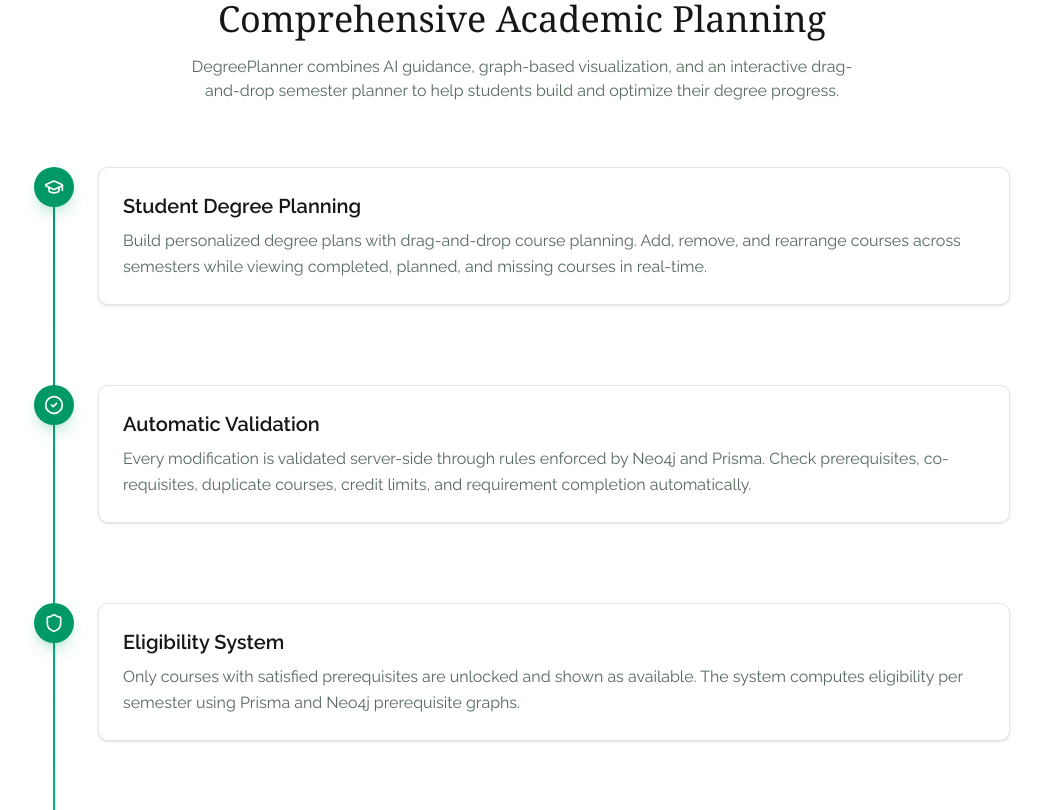
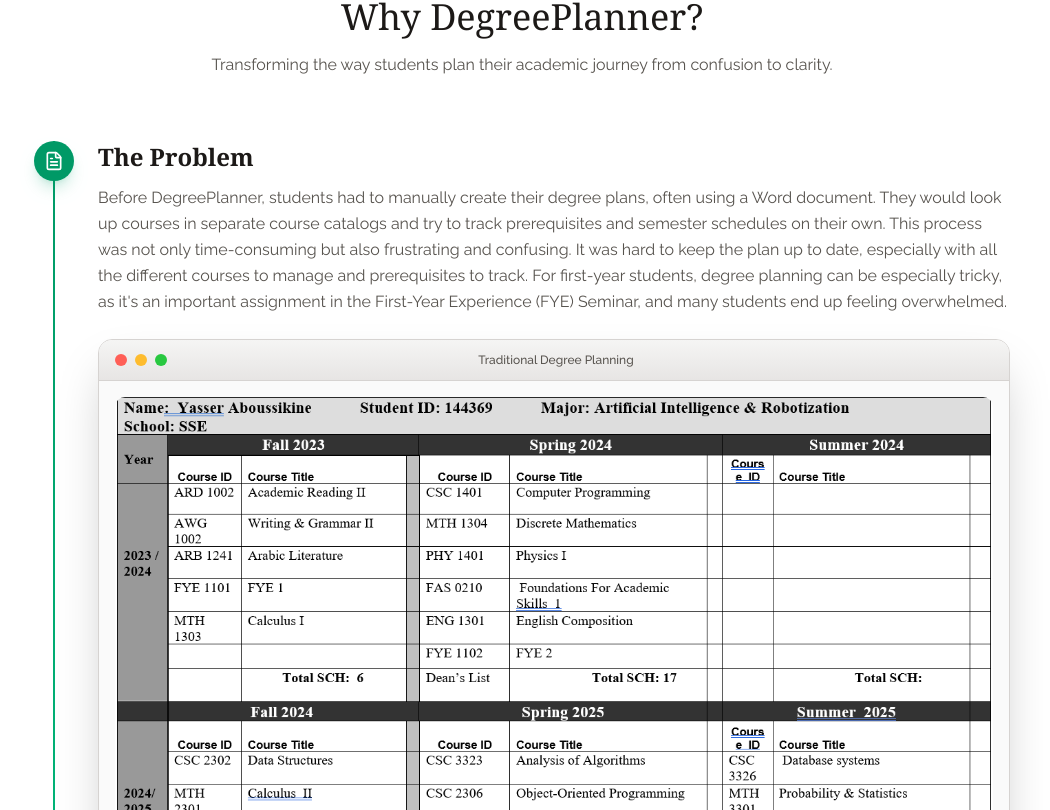
Before and after one commit to Yasser1Aboussikine/DegreePlanner-new, a React (Vite) app in the folder web/: page /home in a window 1280 px wide. Shown: the part 1750-2560 px from the top of the page, without its empty margins (118-1168 px from the left). Built offline with nearby package versions, Linux system fonts and the light colour scheme.

Commit message:
feat: add MotivationSection component to showcase the problem and solution of DegreePlanner

```diff
--- a/web/src/components/RoleBasedRedirect.tsx
+++ b/web/src/components/RoleBasedRedirect.tsx
@@ -5,7 +5,7 @@
   const user = useAppSelector((state) => state.auth.user);
 
   if (!user) {
-    return <Navigate to="/signin" replace />;
+    return <Navigate to="/home" replace />;
   }
 
   switch (user.role) {
@@ -20,6 +20,6 @@
     case "MENTOR":
       return <Navigate to="/mentor/dashboard" replace />;
     default:
-      return <Navigate to="/signin" replace />;
+      return <Navigate to="/home" replace />;
   }
 };
--- a/web/src/features/LandingPage/components/Footer.tsx
+++ b/web/src/features/LandingPage/components/Footer.tsx
@@ -1,8 +1,63 @@
+import { useNavigate } from 'react-router-dom';
+
 export default function Footer() {
+    const navigate = useNavigate();
+
     return (
-        <footer className="mt-40 border-t border-[#E7E5E4] py-12 text-center">
-            <p className="font-serif text-[#1c1917]">DegreePlanner</p>
-            <p className="mt-2 text-xs text-[#a8a29e]">Crafted for AUI Students</p>
+        <footer className="relative z-10 bg-gradient-to-b from-emerald-600 to-emerald-700 text-white">
+            <div className="mx-auto max-w-6xl px-6 py-12">
+                <div className="grid grid-cols-1 md:grid-cols-3 gap-8">
+                    <div>
+                        <h3 className="text-xl font-serif font-bold mb-4">
+                            DegreePlanner<span className="text-emerald-200">.</span>
+                        </h3>
+                        <p className="text-emerald-100 text-sm leading-relaxed">
+                            An elegant intersection of graph theory and academic planning.
+                            Build your degree with precision and foresight.
+                        </p>
+                    </div>
+
+                    <div>
+                        <h4 className="text-sm font-semibold uppercase tracking-wider mb-4 text-emerald-100">
+                            Quick Links
+                        </h4>
+                        <ul className="space-y-2">
+                            <li>
+                                <button
+                                    onClick={() => navigate('/signin')}
+                                    className="text-white hover:text-emerald-200 transition-colors text-sm"
+                                >
+                                    Sign In
+                                </button>
+                            </li>
+                            <li>
+                                <button
+                                    onClick={() => navigate('/signup')}
+                                    className="text-white hover:text-emerald-200 transition-colors text-sm"
+                                >
+                                    Sign Up
+                                </button>
+                            </li>
+                        </ul>
+                    </div>
+
+                    <div>
+                        <h4 className="text-sm font-semibold uppercase tracking-wider mb-4 text-emerald-100">
+                            Contact
+                        </h4>
+                        <p className="text-emerald-100 text-sm">
+                            Al Akhawayn University<br />
+                            Ifrane, Morocco
+                        </p>
+                    </div>
+                </div>
+
+                <div className="mt-8 pt-8 border-t border-emerald-500">
+                    <p className="text-center text-emerald-100 text-sm">
+                        © {new Date().getFullYear()} DegreePlanner. All rights reserved.
+                    </p>
+                </div>
+            </div>
         </footer>
     );
 }
--- a/web/src/features/LandingPage/components/HeroSection.tsx
+++ b/web/src/features/LandingPage/components/HeroSection.tsx
@@ -26,14 +26,14 @@
 
                 <div className="mt-12 flex flex-wrap gap-4">
                     <button
-                        onClick={() => navigate('/sign-up')}
+                        onClick={() => navigate('/signup')}
                         className="px-8 py-3 rounded-full font-medium transition-all duration-300 active:scale-95 text-sm tracking-wide bg-[#1c1917] text-[#FAFAF9] hover:bg-emerald-700 shadow-lg shadow-stone-200"
                     >
                         Start Planning
                     </button>
-                    <button className="px-8 py-3 rounded-full font-medium transition-all duration-300 active:scale-95 text-sm tracking-wide border border-[#d6d3d1] text-[#44403c] hover:bg-[#FAFAF9] hover:border-emerald-700">
+                    {/* <button className="px-8 py-3 rounded-full font-medium transition-all duration-300 active:scale-95 text-sm tracking-wide border border-[#d6d3d1] text-[#44403c] hover:bg-[#FAFAF9] hover:border-emerald-700">
                         Explore Catalog
-                    </button>
+                    </button> */}
                 </div>
             </motion.div>
         </main>
--- /dev/null
+++ b/web/src/features/LandingPage/components/MotivationSection.tsx
@@ -0,0 +1,110 @@
+import { motion } from 'framer-motion';
+import { FileText, Network } from 'lucide-react';
+
+const MacOSWindow = ({ children, title }: { children: React.ReactNode; title: string }) => {
+    return (
+        <div className="rounded-xl border border-[#d6d3d1] bg-white shadow-2xl overflow-hidden">
+            <div className="flex items-center gap-2 px-4 py-3 bg-gradient-to-b from-[#f5f5f4] to-[#e7e5e4] border-b border-[#d6d3d1]">
+                <div className="flex gap-2">
+                    <div className="h-3 w-3 rounded-full bg-[#ff5f57]" />
+                    <div className="h-3 w-3 rounded-full bg-[#febc2e]" />
+                    <div className="h-3 w-3 rounded-full bg-[#28c840]" />
+                </div>
+                <p className="flex-1 text-center text-xs text-[#57534e] font-medium pr-14">
+                    {title}
+                </p>
+            </div>
+            {children}
+        </div>
+    );
+};
+
+export default function MotivationSection() {
+    const motivationItems = [
+        {
+            title: 'The Problem',
+            description: 'Before DegreePlanner, students had to manually create their degree plans, often using a Word document. They would look up courses in separate course catalogs and try to track prerequisites and semester schedules on their own. This process was not only time-consuming but also frustrating and confusing. It was hard to keep the plan up to date, especially with all the different courses to manage and prerequisites to track. For first-year students, degree planning can be especially tricky, as it\'s an important assignment in the First-Year Experience (FYE) Seminar, and many students end up feeling overwhelmed.',
+            icon: <FileText className="h-5 w-5 text-white" />,
+            image: '/assets/degreeplan_pic.png',
+            imageTitle: 'Traditional Degree Planning'
+        },
+        {
+            title: 'The Solution',
+            description: 'DegreePlanner solves these problems by providing a streamlined, organized way to plan and track your degree, making the process smoother, faster, and much more reliable. Built with a modern architecture combining Neo4j graph database for prerequisite tracking, PostgreSQL for data management, and React with TypeScript for a seamless user experience, the platform offers real-time validation, AI-powered guidance, and interactive visualizations.',
+            icon: <Network className="h-5 w-5 text-white" />,
+            image: '/assets/architecture_diagram.png',
+            imageTitle: 'DegreePlanner Architecture'
+        }
+    ];
+
+    return (
+        <section id="motivation" className="relative z-10 mx-auto max-w-5xl px-6 pt-20 pb-0">
+            <motion.div
+                initial={{ opacity: 0, y: 40 }}
+                whileInView={{ opacity: 1, y: 0 }}
+                transition={{ duration: 0.8 }}
+                viewport={{ once: true }}
+                className="text-center mb-16"
+            >
+                <p className="text-xs tracking-widest text-[#57534e] mb-3 uppercase">
+                    Our Story
+                </p>
+                <h2 className="font-serif text-3xl lg:text-4xl font-medium mb-4 text-[#1c1917]">
+                    Why DegreePlanner?
+                </h2>
+                <p className="text-[#57534e] max-w-2xl mx-auto">
+                    Transforming the way students plan their academic journey from confusion to clarity.
+                </p>
+            </motion.div>
+
+            <div className="relative pb-0 mb-0">
+                <div className="absolute left-[19px] top-0 h-[calc(100%+12rem)] w-0.5 bg-gradient-to-b from-emerald-600 via-emerald-500 to-emerald-600"></div>
+
+                <div className="space-y-16">
+                    {motivationItems.map((item, index) => (
+                        <motion.div
+                            key={index}
+                            initial={{ opacity: 0, x: -50 }}
+                            whileInView={{ opacity: 1, x: 0 }}
+                            transition={{ duration: 0.5, delay: index * 0.2 }}
+                            viewport={{ once: true }}
+                            className="relative flex gap-6 items-start"
+                        >
+                            <div className="relative z-10 flex h-10 w-10 items-center justify-center rounded-full bg-emerald-600 shadow-lg shadow-emerald-600/20">
+                                {item.icon}
+                            </div>
+
+                            <div className="flex-1 pb-8">
+                                <motion.div
+                                    whileHover={{ x: 10 }}
+                                    transition={{ type: "spring", stiffness: 300 }}
+                                    className="space-y-6"
+                                >
+                                    <div>
+                                        <h3 className="text-2xl font-serif font-semibold text-[#1c1917] mb-3">
+                                            {item.title}
+                                        </h3>
+                                        <p className="text-[#57534e] leading-relaxed">
+                                            {item.description}
+                                        </p>
+                                    </div>
+
+                                    <MacOSWindow title={item.imageTitle}>
+                                        <div className="p-4 bg-[#fafafa]">
+                                            <img
+                                                src={item.image}
+                                                alt={item.title}
+                                                loading="lazy"
+                                                className="w-full h-auto rounded-lg"
+                                            />
+                                        </div>
+                                    </MacOSWindow>
+                                </motion.div>
+                            </div>
+                        </motion.div>
+                    ))}
+                </div>
+            </div>
+        </section>
+    );
+}
--- a/web/src/features/LandingPage/pages/Home.tsx
+++ b/web/src/features/LandingPage/pages/Home.tsx
@@ -1,8 +1,9 @@
 import Header from "../components/Header";
 import HeroSection from "../components/HeroSection";
 import FeaturesSection from "../components/FeaturesSection";
+import MotivationSection from "../components/MotivationSection";
 import TechStackSection from "../components/TechStackSection";
-import FeaturesTimeline from "../components/FeaturesTimeline";
+import Footer from "../components/Footer";
 import PremiumBackground from "../components/PremiumBackground";
 import CursorSpark from "../components/CursorSpark";
 
@@ -15,9 +16,8 @@
       <HeroSection />
       <FeaturesSection />
       <TechStackSection />
-      <FeaturesTimeline />
-
-      {/* <Footer /> */}
+      <MotivationSection />
+      <Footer />
     </div>
   );
 }
--- a/web/src/hooks/useLogoutHandler.ts
+++ b/web/src/hooks/useLogoutHandler.ts
@@ -33,14 +33,14 @@
       // Clear local state
       dispatch(logoutAction());
 
-      // Navigate to sign in page and replace history to prevent back navigation
-      navigate("/signin", { replace: true });
+      // Navigate to home page and replace history to prevent back navigation
+      navigate("/home", { replace: true });
     } catch (error) {
       console.error("Logout failed:", error);
 
       // Still clear local state even if API call fails
       dispatch(logoutAction());
-      navigate("/signin", { replace: true });
+      navigate("/home", { replace: true });
     }
   };
 
```
Also changed, not shown: web/src/Layouts/RoleBasedLayout.tsx (+4 -4 lines), web/src/features/LandingPage/components/Header.tsx (+22 -2 lines), web/assets/architecture_diagram.png (added), web/assets/degreeplan_pic.png (added).
